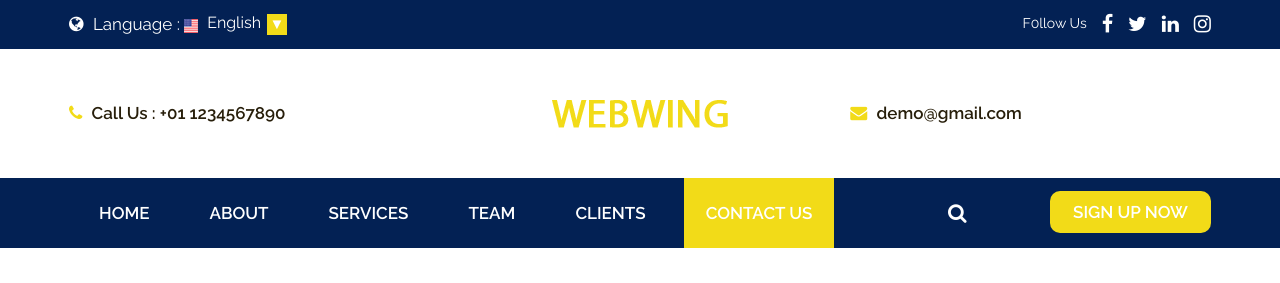
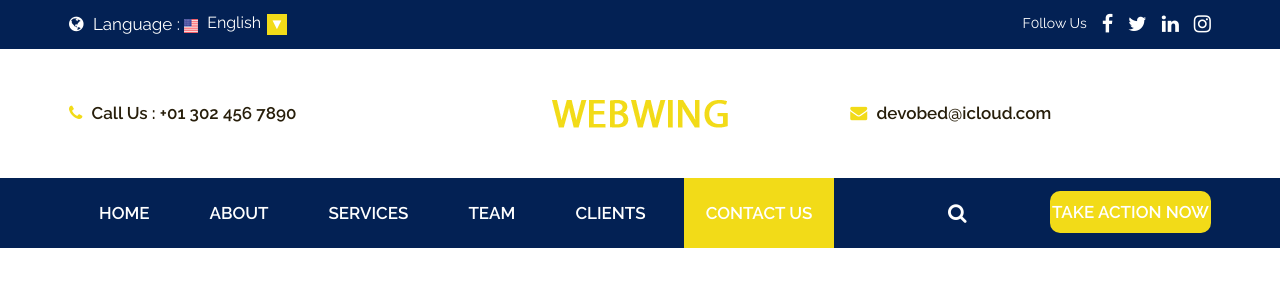
Before and after one commit to DevObed/web-consulting, a plain HTML site: page contact.html in a window 1280 px wide. Shown: the top 283 px of the page. Drawn offline with nearby package versions, Linux system fonts and the light colour scheme.

Commit message:
feature branch

```diff
--- a/contact.html
+++ b/contact.html
@@ -82,7 +82,7 @@
                   <div class="row d_flex">
                      <div class="col-md-4 col-sm-4 d_none">
                         <ul class="conta_icon">
-                           <li><a href="#"><i class="fa fa-phone" aria-hidden="true"></i> Call Us : +01 1234567890</a> </li>
+                           <li><a href="#"><i class="fa fa-phone" aria-hidden="true"></i> Call Us : +01 302 456 7890</a> </li>
                         </ul>
                      </div>
                      <div class="col-md-4 col-sm-4 " >
@@ -90,7 +90,7 @@
                      </div>
                      <div class="col-md-4 col-sm-4 d_none">
                         <ul class="conta_icon ">
-                           <li><a href="#"><i class="fa fa-envelope" aria-hidden="true"></i> demo@gmail.com</a> </li>
+                           <li><a href="#"><i class="fa fa-envelope" aria-hidden="true"></i> devobed@icloud.com</a> </li>
                         </ul>
                      </div>
                   </div>
@@ -131,7 +131,7 @@
                      <div class="col-md-3 col-sm-5 d_none">
                         <ul class="sign">
                            <li><a href="#"><i class="fa fa-search" aria-hidden="true"></i></a></li>
-                           <li><a class="sign_btn" href="#">sign up now</a></li>
+                           <li><a class="sign_btn" href="#">take action now</a></li>
                         </ul>
                      </div>
                   </div>
```
